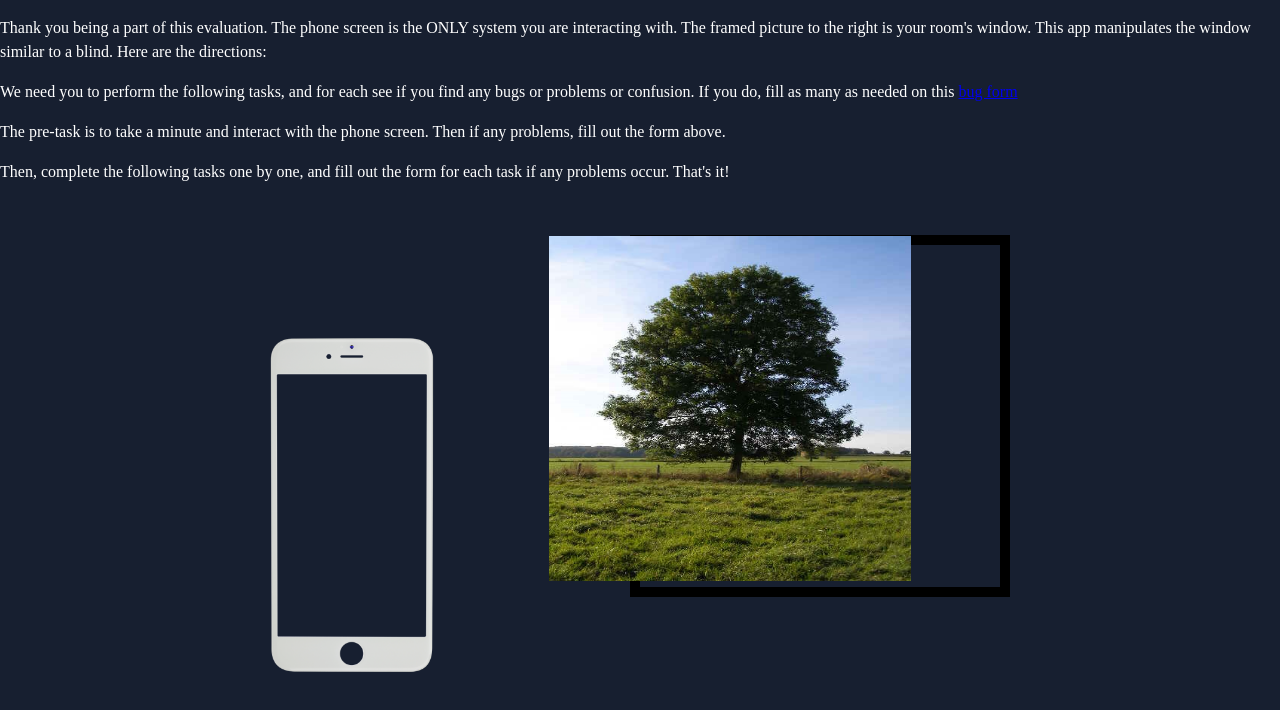
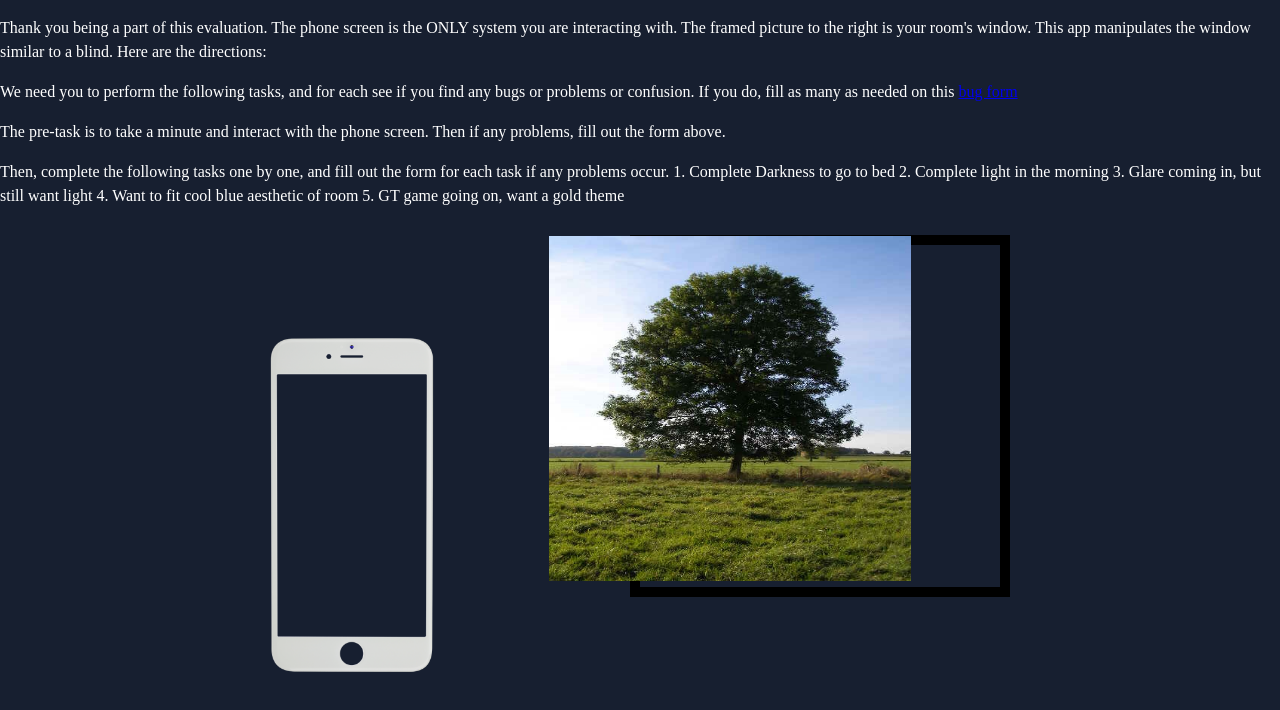
Before and after one commit to alimirzazadeh/alimirzazadeh.github.io, a plain HTML site: page index.html in a window 1280 px wide. Drawn offline with nearby package versions, Linux system fonts and the light colour scheme; a script that the page names is missing.

Commit message:
Update index.html

```diff
--- a/index.html
+++ b/index.html
@@ -33,7 +33,8 @@
       <p> Thank you being a part of this evaluation. The phone screen is the ONLY system you are interacting with. The framed picture to the right is your room's window. This app manipulates the window similar to a blind. Here are the directions:</p>
       <p> We need you to perform the following tasks, and for each see if you find any bugs or problems or confusion. If you do, fill as many as needed on this <a href='https://forms.gle/kB5cn1GapRygA9dn6'>bug form</a></p>
       <p> The pre-task is to take a minute and interact with the phone screen. Then if any problems, fill out the form above. </p>
-      <p> Then, complete the following tasks one by one, and fill out the form for each task if any problems occur. That's it!</p>
+      <p> Then, complete the following tasks one by one, and fill out the form for each task if any problems occur.  1. Complete Darkness to go to bed   2. Complete light in the morning   3. Glare coming in, but still want light   4. Want to fit cool blue aesthetic of room   5. GT game going on, want a gold theme
+</p>
     </div>
   </body>
 </html>
```
